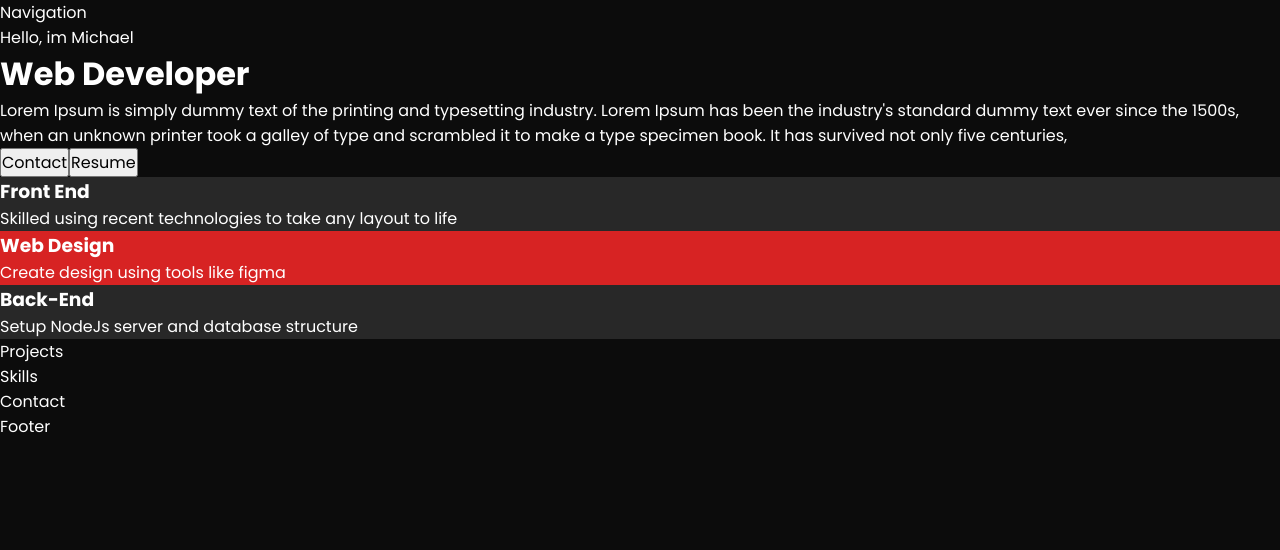
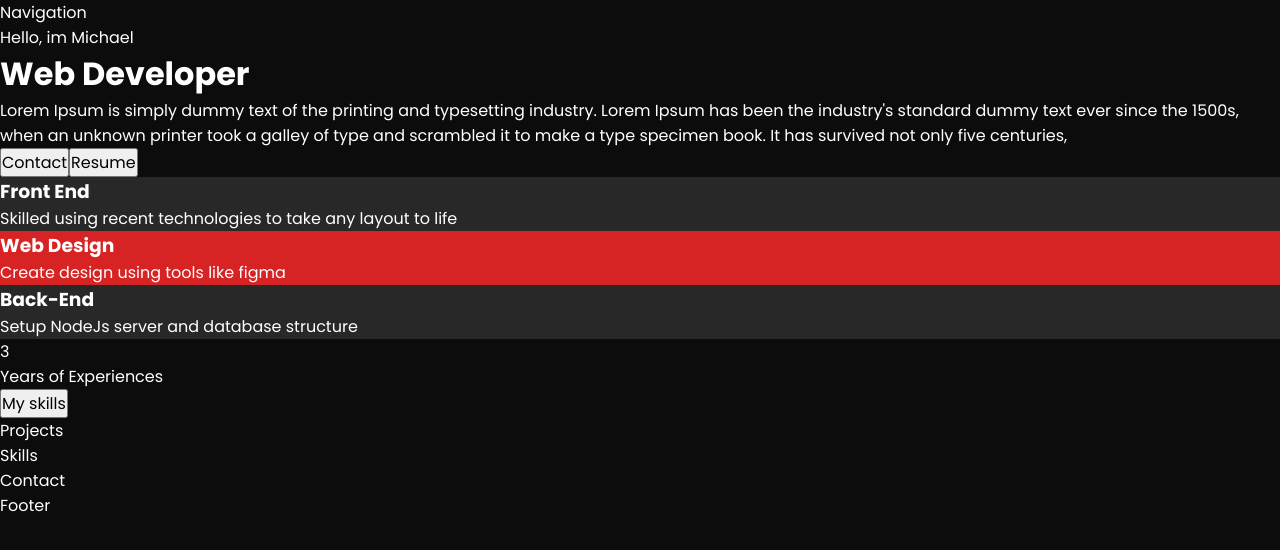
Before and after one commit to mlcoding111/Modern-Portfolio, a React (Create React App) app: page / in a window 1280 px wide. Shown: the top 550 px of the page. Built offline with nearby package versions, Linux system fonts and the light colour scheme.

Commit message:
Added stats-display content

```diff
--- a/src/containers/Header/index.jsx
+++ b/src/containers/Header/index.jsx
@@ -48,8 +48,17 @@ function Header() {
         </div>
 
         <div className="stats-display">
+            <div>
+              <span id="year">3</span>
+              <p>Years of Experiences</p>
+            </div>
 
+            <div>
+              <button>My skills</button>
+            </div>
         </div>
+
+
 
       </HeaderWrap>
     </>
```
